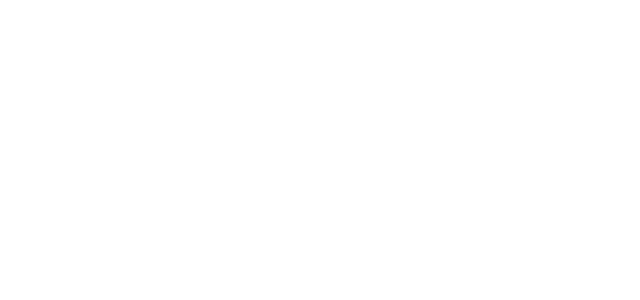
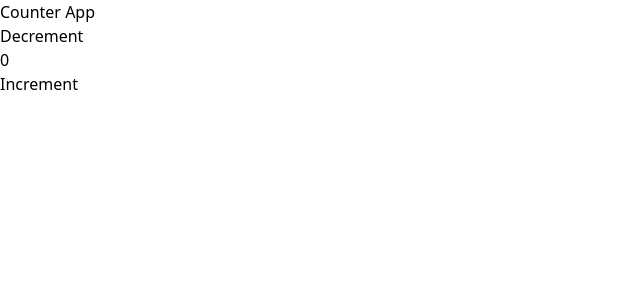
Before and after one commit to devfabien/counter-redux, a React (Vite) app: page / in a window 1280 px wide. Shown: the top 300 px of the page, without its empty margins (0-640 px from the left). Built offline with nearby package versions, Linux system fonts and the light colour scheme.

Commit message:
inserting the counterpage into the app file

```diff
--- a/src/App.tsx
+++ b/src/App.tsx
@@ -1,3 +1,9 @@
+import HomePage from "./page/HomePage";
+
 export default function App() {
-  return <></>;
+  return (
+    <>
+      <HomePage />
+    </>
+  );
 }
```
